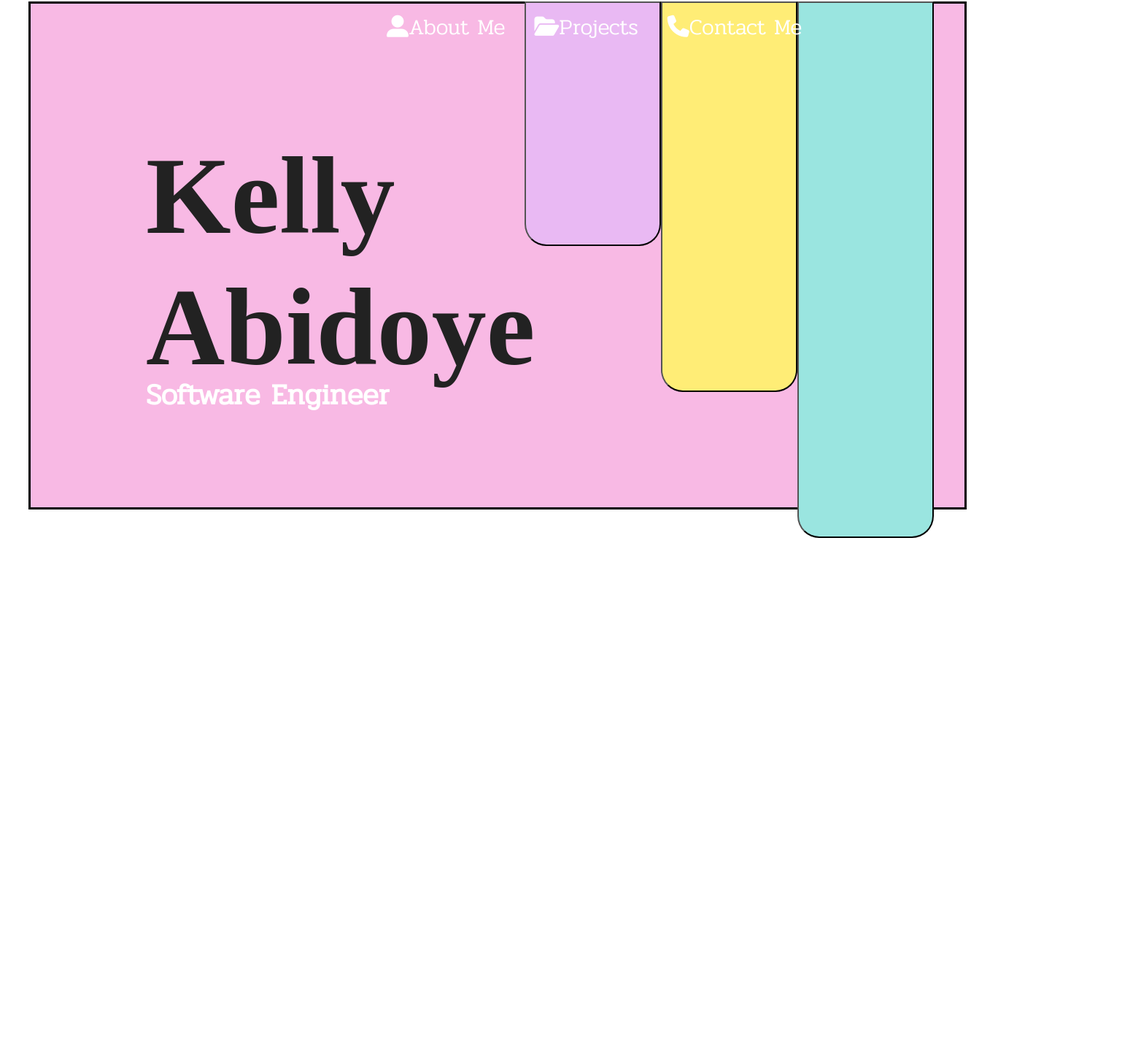
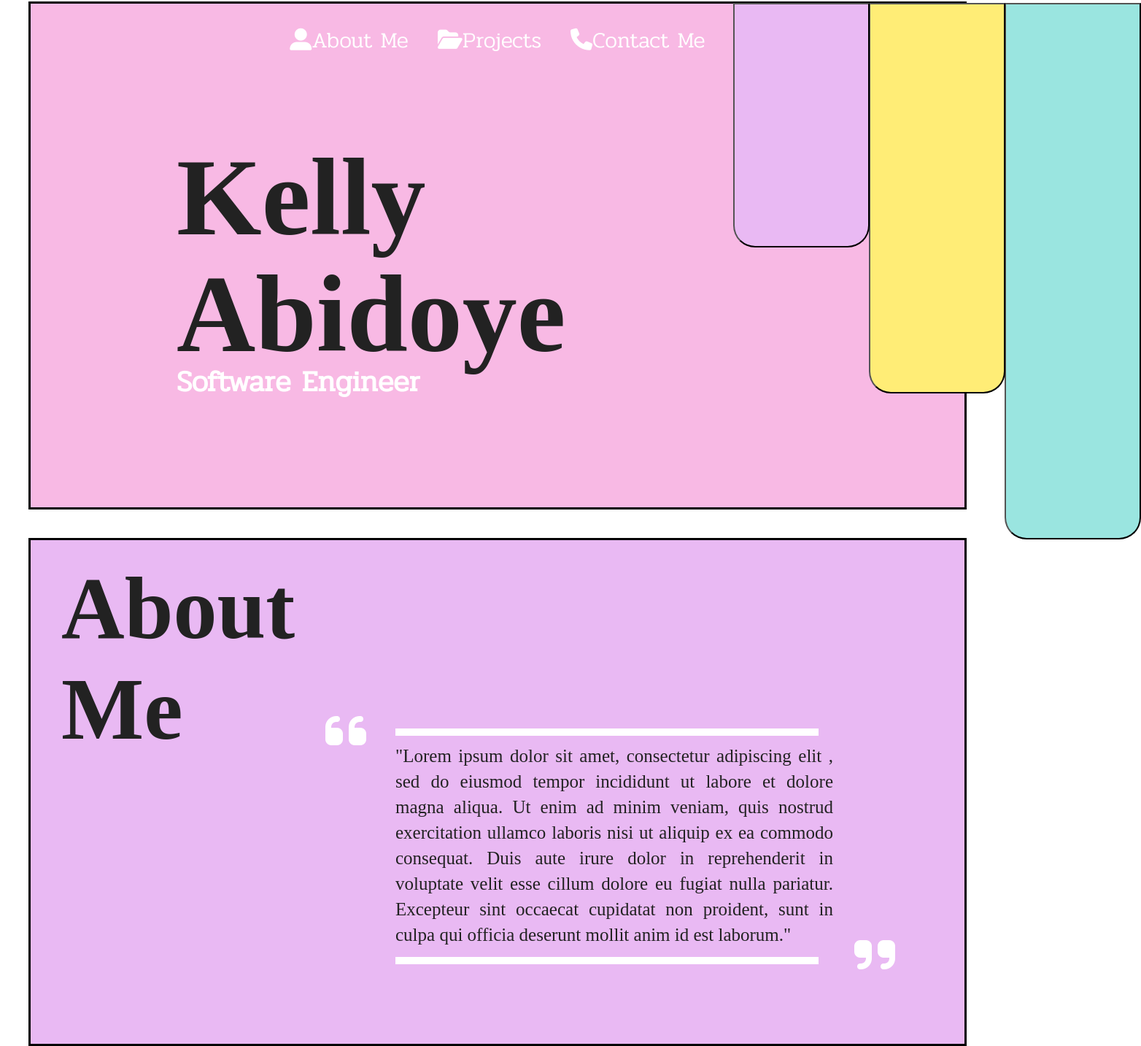
Before and after one commit to Kabidoye-17/PortfolioWebsite, a website built with webpack: page index.html in a window 1280 px wide. Shown: the part 37-1470 px from the top of the page at 73% size, 1564 px wide, since content can reach past the window. Before the commit the page ends 800 px from the top, so only its background shows below. Built offline with nearby package versions, Linux system fonts and the light colour scheme; a web font is replaced by a local one.

Commit message:
section 2 more or less complete

```diff
--- a/css/Custom.css
+++ b/css/Custom.css
@@ -5,6 +5,7 @@
   margin: 0px;
 }
 body{
+  height: fit-content;
 }
 
 nav a{
@@ -22,9 +23,8 @@ nav{
   height: 40px;
   display: flex;
   justify-content: center;
-  position: fixed;
-  left: 500px;
-  top:39px;
+  position: relative;
+  top:15px;
 
 }
 nav a:hover{
@@ -35,11 +35,11 @@ nav a:active{
 }
 
 #first\ section{
-z-index: 1;
+  z-index: 1;
   height: 690px;
   width: 100%;
   background-color: #F8B9E4;
-  position: fixed;
+  position: relative;
   top: 39px;
   left: 39px;
   border: 3px solid black;
@@ -49,14 +49,14 @@ z-index: 1;
   z-index: 3;
   font-family: "Spicy Rice";
   font-size: 150px;
-  position: fixed;
+  position: relative;
   left: 200px;
 }
 #kelly{
-  top: 200px;
+  top: 100px;
 }
 #Abidoye{
-  top: 380px;
+  top: 50px;
 }
 #jobDec{
   z-index: 2;
@@ -64,16 +64,16 @@ z-index: 1;
   font-family: "Pridi";
   font-size: 40px;
   font-weight: 1000;
-  position: fixed;
-  top: 550px;
+  position: relative;
+  top: 10px;
   color: white;
   left: 200px;
 }
 #contactRec{
   z-index: 2;
-  position: fixed;
-  top:39px;
-  right: 0;
+  position: relative;
+  top:-537px;
+  right: -1335px;
   width: 187px;
   height: 735px;
   background-color: #9AE5E0;
@@ -82,9 +82,9 @@ z-index: 1;
 }
 #projectRec{
   z-index: 2;
-  position: fixed;
-  top:39px;
-  right: 187px;
+  position: relative;
+  top:-737px;
+  right: -958px;
   width: 187px;
   height: 535px;
   background-color: #FFED76;
@@ -92,9 +92,9 @@ z-index: 1;
 }
 #aboutRec{
   z-index: 2;
-  position: fixed;
-  top:39px;
-  right: 374px;
+  position: relative;
+  top:-937px;
+  right: -581px;
   width: 187px;
   height: 335px;
   background-color: #E9B9F3;
@@ -112,3 +112,65 @@ z-index: 1;
   background-color: #d2a7db ;
   cursor: pointer;
 }
+
+#second\ section{
+  z-index: 1;
+  height: 690px;
+  width: 100%;
+  position: relative;
+  top: 78px;
+  left: 39px;
+  background-color: #E9B9F3;
+  border: 3px solid black;
+
+}
+.p2H{
+z-index: 3;
+  font-family: "Spicy Rice";
+  font-size: 120px;
+  position: relative;
+  left: 42px;
+}
+#About{
+  top: 10px;
+}
+#Me{
+  top:-20px;
+}
+#Aboutmetext{
+  position: relative;
+  top: -90px;
+  left: 500px;
+  width: 600px;
+  font-size: 25px;
+  text-align: justify;
+}
+.fa-quote-left{
+  scale: 400%;
+  position: relative;
+  top:-85px;
+  left: 425px;
+  color: white;
+}
+.fa-quote-right{
+  scale: 400%;
+  position: relative;
+  left: 1150px;
+  top: -90px;
+  color: white;
+}
+.lines{
+  z-index: 5;
+  background-color: #ffffff;
+  height: 10px;
+  width: 580px;
+  position: relative;
+}
+#line1{
+  top:-100px;
+  left: 500px
+}
+#line2{
+  left: 500px;
+  top:-100px
+}
--- a/index.html
+++ b/index.html
@@ -10,7 +10,7 @@
   <link rel="stylesheet" href="css/Custom.css">
   <script src="https://kit.fontawesome.com/1dd223abed.js" crossorigin="anonymous"></script>
 <body>
-<div id="first section"></div>
+<div class="sections" id="first section">
   <nav>
     <a href=""> <i class="fa-solid fa-user-large"></i>About Me</a>
     <a href=""> <i class="fa-solid fa-folder-open"></i>Projects</a>
@@ -22,6 +22,26 @@
   <button id="contactRec"></button>
   <button id="projectRec"></button>
   <button id="aboutRec"></button>
+</div>
+
+
+<div class="sections" id="second section">
+  <h1 class="p2H" id="About">About</h1>
+  <h1 class="p2H" id="Me">Me</h1>
+  <i class="fa-solid fa-quote-left"></i>
+  <div id="line1" class="lines"></div>
+  <p id="Aboutmetext">"Lorem ipsum dolor sit amet, consectetur adipiscing elit
+    , sed do eiusmod tempor incididunt ut labore et dolore magna
+    aliqua. Ut enim ad minim veniam, quis nostrud exercitation
+    ullamco laboris nisi ut aliquip ex ea commodo consequat. Duis
+    aute irure dolor in reprehenderit in voluptate velit esse cillum
+    dolore eu fugiat nulla pariatur. Excepteur sint occaecat cupidatat
+    non proident, sunt in culpa qui officia deserunt mollit anim id est
+    laborum."
+  </p>
+  <i class="fa-solid fa-quote-right"></i>
+  <div id="line2" class="lines"></div>
+</div>
 
 
 
```
Lines whose indentation alone changed are shown as unchanged.
